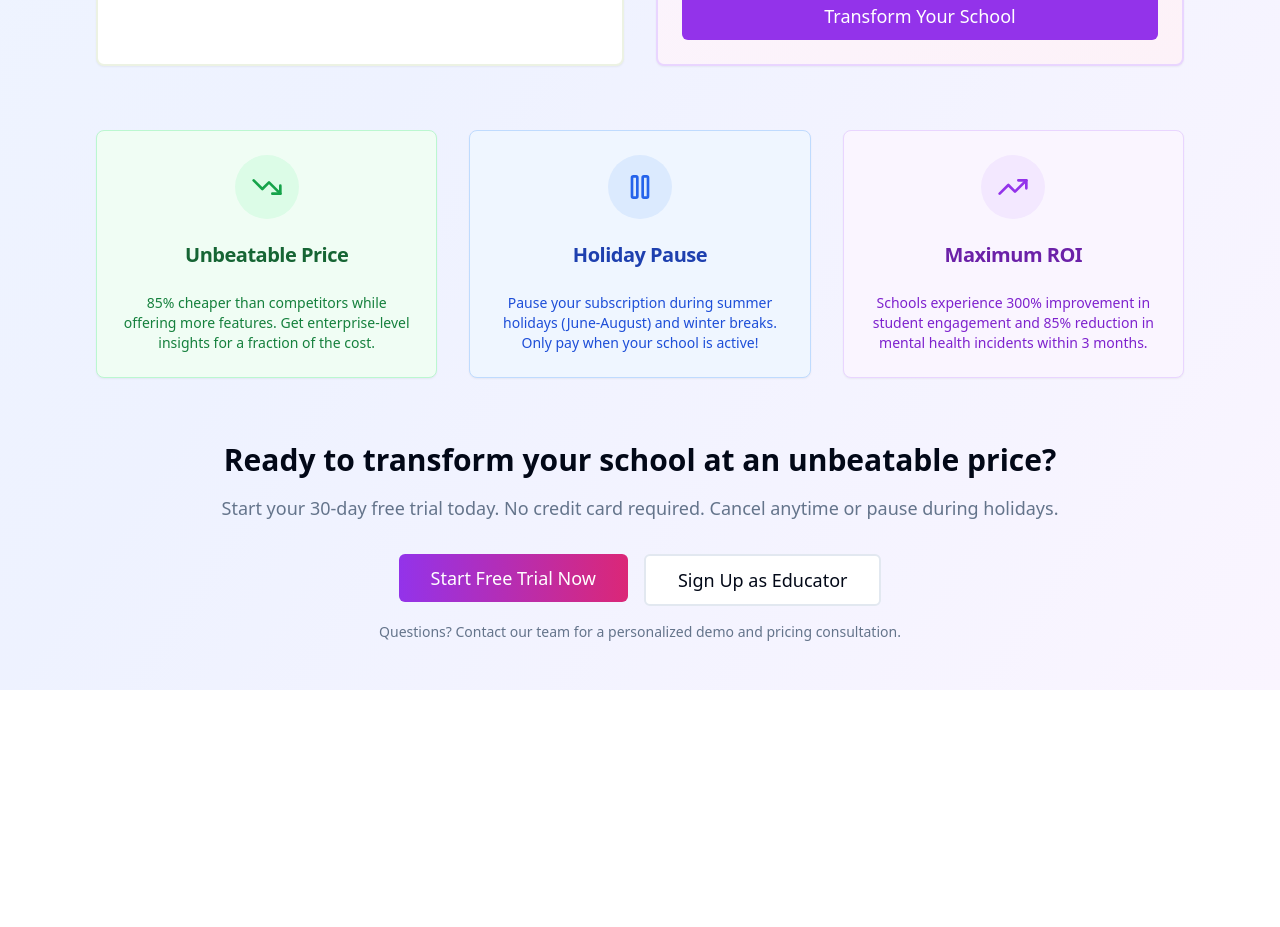
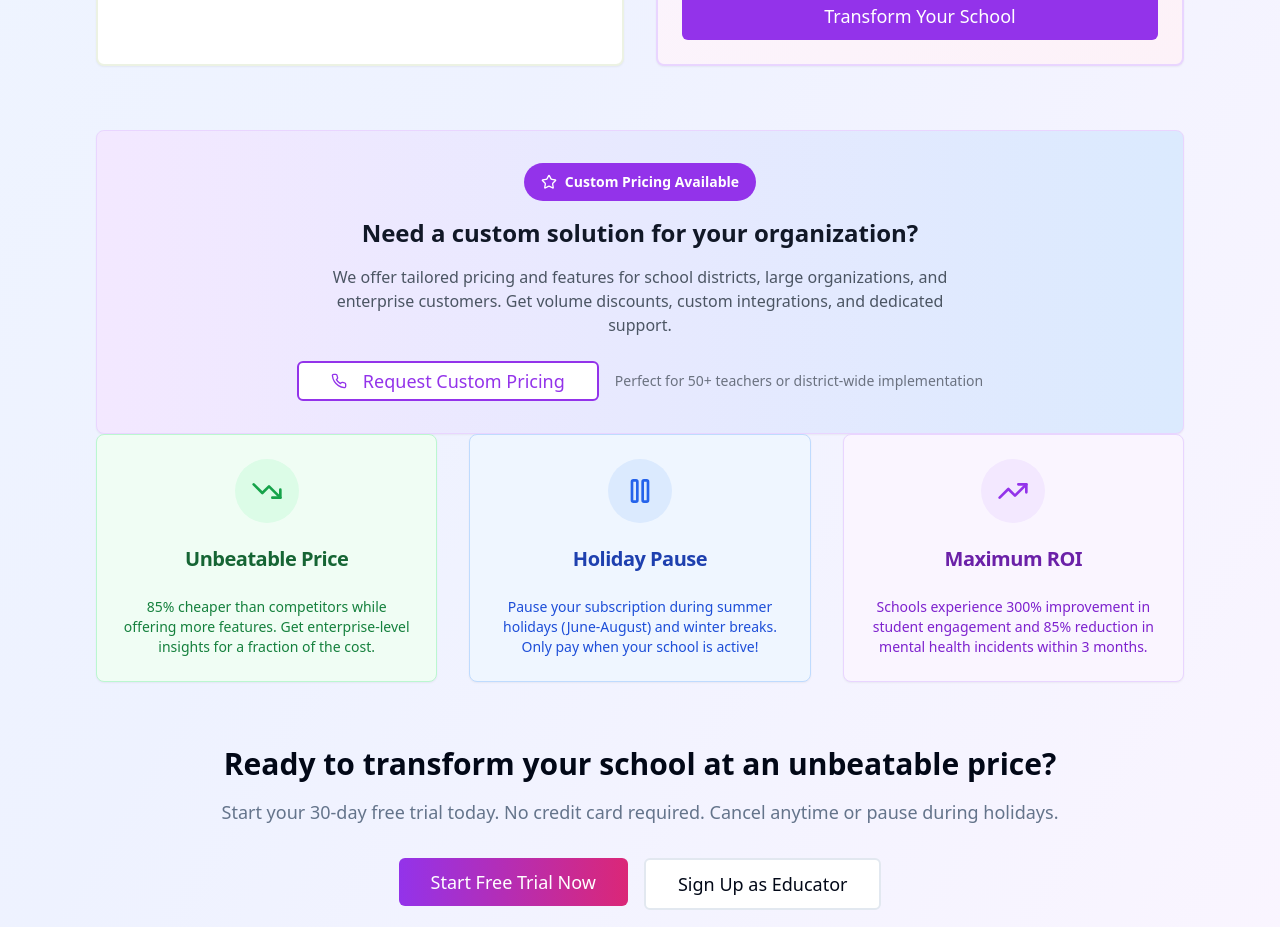
Before and after one commit to zulfimoon1/lessons-learnt, a React (Vite) app: page /pricing-showcase in a window 1280 px wide. Shown: the part 1227-2154 px from the top of the page. Before the commit the page ends 1917 px from the top, so only its background shows below. Built offline with nearby package versions, Linux system fonts and the light colour scheme.

Commit message:
feat: Add custom pricing banner to showcase page
Adds a "Custom pricing available" banner below the pricing cards on the pricing showcase page.

```diff
--- a/src/pages/PricingShowcase.tsx
+++ b/src/pages/PricingShowcase.tsx
@@ -2,17 +2,19 @@
 import { Button } from "@/components/ui/button";
 import { Card, CardContent, CardDescription, CardHeader, CardTitle } from "@/components/ui/card";
 import { Badge } from "@/components/ui/badge";
-import { CheckIcon, StarIcon, PauseIcon, TrendingDownIcon, TrendingUpIcon, ArrowLeftIcon, EuroIcon } from "lucide-react";
+import { CheckIcon, StarIcon, PauseIcon, TrendingDownIcon, TrendingUpIcon, ArrowLeftIcon, EuroIcon, PhoneIcon } from "lucide-react";
 import { Link, useNavigate } from "react-router-dom";
 import { useLanguage } from "@/contexts/LanguageContext";
 import LanguageSwitcher from "@/components/LanguageSwitcher";
 import { useAuth } from "@/contexts/AuthContext";
+import { useToast } from "@/hooks/use-toast";
 import { VOLUME_DISCOUNTS } from "@/services/pricingService";
 
 const PricingShowcase = () => {
   const { t } = useLanguage();
   const { teacher } = useAuth();
   const navigate = useNavigate();
+  const { toast } = useToast();
 
   const features = [
     t('pricing.unlimitedClasses'),
@@ -226,6 +228,47 @@ const PricingShowcase = () => {
           </Card>
         </div>
 
+        {/* Custom Pricing Banner */}
+        <div className="mt-12">
+          <Card className="bg-gradient-to-r from-purple-100 to-blue-100 border-purple-200">
+            <CardContent className="p-8">
+              <div className="text-center">
+                <div className="flex items-center justify-center mb-4">
+                  <Badge className="bg-purple-600 text-white px-4 py-2 text-sm font-semibold">
+                    <StarIcon className="w-4 h-4 mr-2" />
+                    Custom Pricing Available
+                  </Badge>
+                </div>
+                <h3 className="text-2xl font-bold text-gray-900 mb-4">
+                  Need a custom solution for your organization?
+                </h3>
+                <p className="text-gray-600 mb-6 max-w-2xl mx-auto">
+                  We offer tailored pricing and features for school districts, large organizations,
+                  and enterprise customers. Get volume discounts, custom integrations, and dedicated support.
+                </p>
+                <div className="flex items-center justify-center gap-4 flex-wrap">
+                  <Button
+                    variant="outline"
+                    className="text-lg px-8 py-3 border-2 border-purple-600 text-purple-600 hover:bg-purple-50"
+                    onClick={() => {
+                      toast({
+                        title: "Coming Soon",
+                        description: "Custom pricing form will be available soon. Please contact support for now.",
+                      });
+                    }}
+                  >
+                    <PhoneIcon className="w-5 h-5 mr-2" />
+                    Request Custom Pricing
+                  </Button>
+                  <div className="text-sm text-gray-500">
+                    Perfect for 50+ teachers or district-wide implementation
+                  </div>
+                </div>
+              </div>
+            </CardContent>
+          </Card>
+        </div>
+
         {/* Unique Value Propositions */}
         <div className="grid md:grid-cols-3 gap-8 mb-16">
           <Card className="text-center bg-green-50 border-green-200">
```
